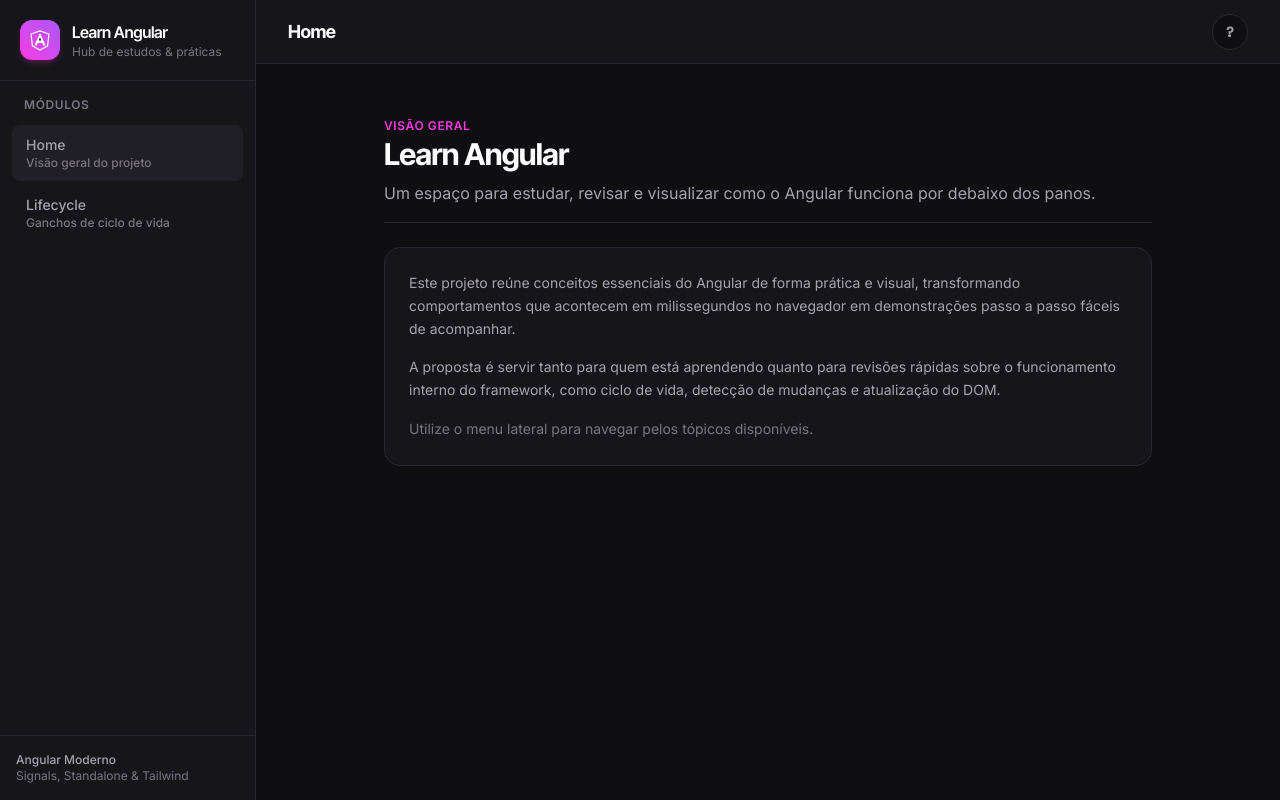
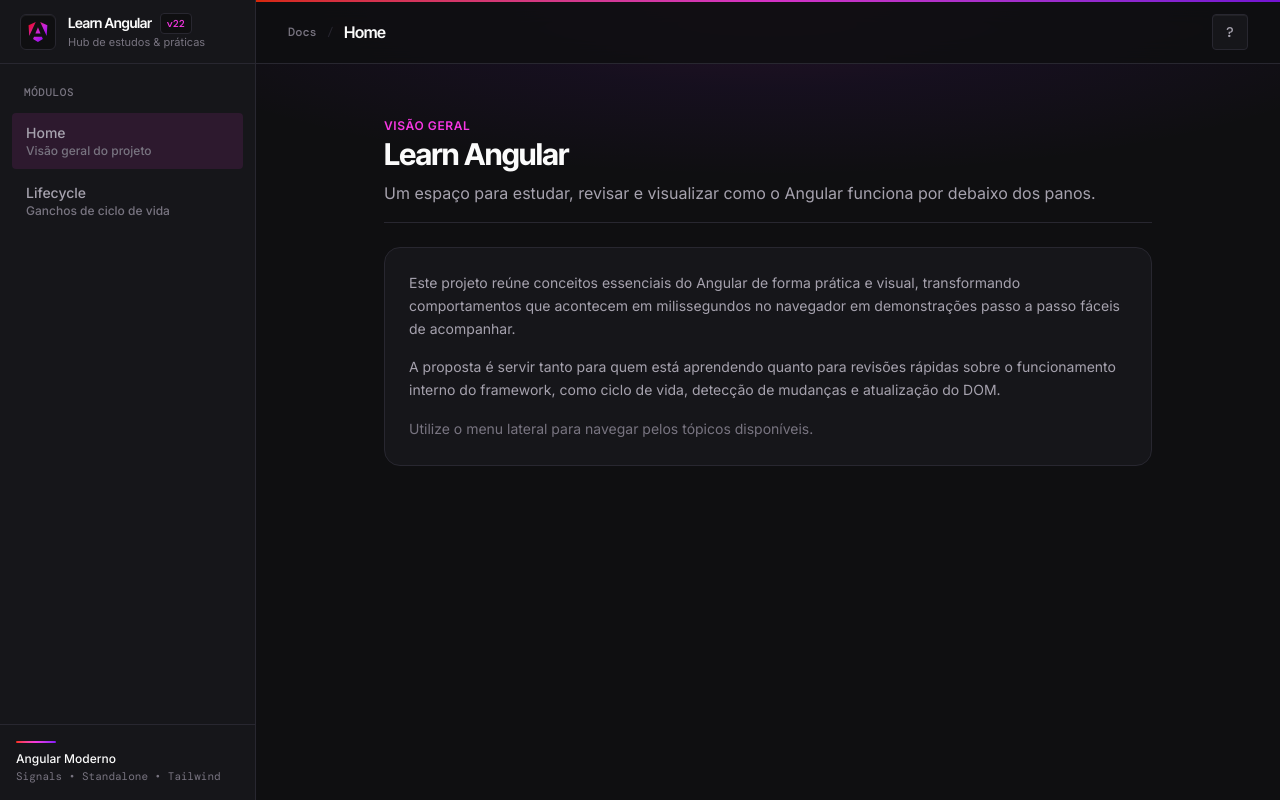
Before and after one commit to Douglas-Felipe/learn-angular, an Angular app: page / in a window 1280 px wide. Built offline with nearby package versions, Linux system fonts and the light colour scheme.

Commit message:
refactor(layout): atualizar shell, sidebar e header para o visual do angular.dev

```diff
--- a/src/app/app.html
+++ b/src/app/app.html
@@ -1,8 +1,12 @@
 <div class="flex h-screen w-screen overflow-hidden bg-ng-bg text-ng-text">
   <app-sidebar />
-  <div class="flex min-w-0 flex-1 flex-col overflow-hidden">
+  <div class="relative flex min-w-0 flex-1 flex-col overflow-hidden">
+    <div
+      aria-hidden="true"
+      class="pointer-events-none absolute inset-x-0 top-0 h-80 bg-[radial-gradient(ellipse_65%_55%_at_50%_0%,rgba(246,55,227,0.11),rgba(133,20,245,0.06)_50%,transparent_100%)]"
+    ></div>
     <app-header />
-    <main class="flex-1 overflow-y-auto p-6 md:p-8">
+    <main class="relative flex-1 overflow-y-auto p-6 md:p-8">
       <router-outlet />
     </main>
   </div>
--- a/src/app/core/layout/header.html
+++ b/src/app/core/layout/header.html
@@ -1,7 +1,13 @@
-<header class="flex h-16 shrink-0 items-center justify-between border-b border-ng-border bg-ng-surface px-6 md:px-8">
-  <h1 class="text-lg font-bold tracking-tight text-ng-text">
-    {{ pageTitle() }}
-  </h1>
+<header class="relative flex h-16 shrink-0 items-center justify-between border-b border-ng-border bg-ng-bg/85 px-6 backdrop-blur-md md:px-8">
+  <div class="ng-gradient-bar pointer-events-none absolute inset-x-0 top-0 h-[2px] opacity-85"></div>
+
+  <div class="flex items-center gap-2.5">
+    <span class="font-mono text-xs font-medium text-ng-text-subtle">Docs</span>
+    <span class="font-mono text-xs text-ng-border" aria-hidden="true">/</span>
+    <h1 class="font-display text-base font-semibold tracking-tight text-ng-text">
+      {{ pageTitle() }}
+    </h1>
+  </div>
 
   <a
     [href]="docsUrl()"
@@ -9,7 +15,7 @@
     rel="noopener noreferrer"
     aria-label="Documentação oficial do Angular"
     title="Documentação oficial do Angular"
-    class="ui-btn flex h-9 w-9 items-center justify-center rounded-full border border-ng-border bg-ng-bg font-mono text-sm font-bold text-ng-text-muted hover:border-ng-primary hover:text-ng-primary"
+    class="ui-btn flex h-9 w-9 items-center justify-center rounded border border-ng-border bg-ng-surface font-mono text-sm font-medium text-ng-text-muted shadow-[inset_0_1px_0_0_rgba(255,255,255,0.05)] hover:border-ng-primary/60 hover:bg-ng-surface-hover hover:text-ng-text"
   >
     ?
   </a>
--- a/src/app/core/layout/sidebar.html
+++ b/src/app/core/layout/sidebar.html
@@ -1,45 +1,66 @@
 <aside
-  class="flex h-screen w-64 flex-col border-r border-ng-border bg-ng-surface text-ng-text"
+  class="flex h-screen w-64 shrink-0 flex-col border-r border-ng-border bg-ng-surface text-ng-text"
   aria-label="Menu Lateral"
 >
   <!-- Header / Brand -->
-  <div class="flex items-center gap-3 border-b border-ng-border p-5">
+  <div class="flex h-16 items-center gap-3 border-b border-ng-border px-5">
     <div
-      class="flex h-10 w-10 items-center justify-center rounded-xl bg-gradient-to-tr from-ng-primary to-ng-secondary font-bold text-white shadow-md shadow-ng-primary/20"
+      class="flex h-9 w-9 shrink-0 items-center justify-center rounded-md border border-ng-border bg-ng-bg shadow-[inset_0_1px_0_0_rgba(255,255,255,0.06)]"
     >
       <svg
-        class="h-6 w-6 fill-current"
-        viewBox="0 0 250 250"
+        class="h-5 w-5"
+        viewBox="0 0 223 236"
+        fill="none"
         xmlns="http://www.w3.org/2000/svg"
+        aria-hidden="true"
       >
-        <polygon points="125,30 125,30 125,30 31.9,63.2 46.1,186.3 125,230 125,230 125,230 203.9,186.3 218.1,63.2" fill="none" stroke="currentColor" stroke-width="12" />
-        <polygon points="125,52.1 66.8,182.6 90.6,182.6 102.3,153.3 147.7,153.3 159.4,182.6 183.2,182.6" fill="currentColor" />
-        <polygon points="125,97.5 111.4,130.6 138.6,130.6" fill="#181524" />
+        <defs>
+          <linearGradient id="ng-logo-grad" x1="0%" y1="0%" x2="100%" y2="100%">
+            <stop offset="0%" stop-color="#F0060B" />
+            <stop offset="50%" stop-color="#CC26D5" />
+            <stop offset="100%" stop-color="#7702FF" />
+          </linearGradient>
+        </defs>
+        <path
+          fill="url(#ng-logo-grad)"
+          d="m222.077 39.192-8.019 125.923L137.387 0l84.69 39.192Zm-53.105 162.825-57.933 33.056-57.934-33.056 11.783-28.556h92.301l11.783 28.556ZM111.039 62.675l30.357 73.803H80.681l30.358-73.803ZM7.937 165.115 0 39.192 84.69 0 7.937 165.115Z"
+        />
       </svg>
     </div>
-    <div>
-      <h1 class="text-base font-semibold tracking-tight text-ng-text">
-        Learn Angular
-      </h1>
-      <p class="text-xs text-ng-text-subtle">Hub de estudos & práticas</p>
+    <div class="min-w-0 flex-1">
+      <div class="flex items-center gap-2">
+        <span class="truncate font-display text-sm font-semibold tracking-tight text-ng-text">
+          Learn Angular
+        </span>
+        <span
+          class="rounded border border-ng-border bg-ng-bg px-1.5 py-0.5 font-mono text-[10px] font-medium text-ng-primary"
+        >
+          v22
+        </span>
+      </div>
+      <p class="truncate text-[11px] text-ng-text-subtle">Hub de estudos &amp; práticas</p>
     </div>
   </div>
 
   <!-- Navigation Links -->
-  <nav class="flex-1 space-y-1 overflow-y-auto px-3 py-4">
-    <div class="px-3 pb-2 text-xs font-semibold uppercase tracking-wider text-ng-text-subtle">
+  <nav class="flex-1 space-y-1 overflow-y-auto px-3 py-5">
+    <div class="px-3 pb-2 font-mono text-[11px] font-medium uppercase tracking-wider text-ng-text-subtle">
       Módulos
     </div>
 
     @for (item of navItems(); track item.route) {
       <a
         [routerLink]="item.route"
-        routerLinkActive="bg-ng-surface-hover text-ng-primary border-ng-primary"
+        routerLinkActive="bg-ng-primary/10 text-ng-text border-ng-primary"
         [routerLinkActiveOptions]="{ exact: !!item.exact }"
-        class="ui-btn group flex flex-col rounded-lg border-l-2 border-transparent px-3 py-2.5 text-sm font-medium text-ng-text-muted hover:bg-ng-surface-hover hover:text-ng-text"
+        class="ui-btn group relative flex flex-col rounded border-l-2 border-transparent px-3 py-2.5 text-sm font-medium text-ng-text-muted hover:bg-ng-surface-hover hover:text-ng-text"
       >
-        <span class="flex items-center justify-between">
+        <span class="flex items-center justify-between gap-2">
           <span>{{ item.label }}</span>
+          <span
+            class="h-1.5 w-1.5 rounded-full bg-ng-primary opacity-0 transition-opacity group-hover:opacity-50"
+            aria-hidden="true"
+          ></span>
         </span>
         @if (item.description) {
           <span class="text-xs text-ng-text-subtle group-hover:text-ng-text-muted">
@@ -52,7 +73,8 @@
 
   <!-- Footer Info -->
   <div class="border-t border-ng-border p-4 text-xs text-ng-text-subtle">
-    <p class="font-medium text-ng-text-muted">Angular Moderno</p>
-    <p>Signals, Standalone & Tailwind</p>
+    <div class="mb-2 h-0.5 w-10 rounded-sm ng-gradient-bar"></div>
+    <p class="font-medium text-ng-text">Angular Moderno</p>
+    <p class="mt-0.5 font-mono text-[11px] text-ng-text-subtle">Signals • Standalone • Tailwind</p>
   </div>
 </aside>
```
